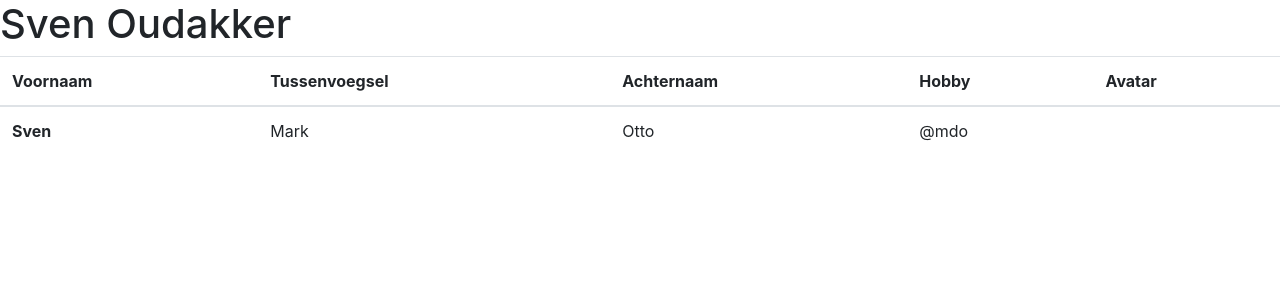
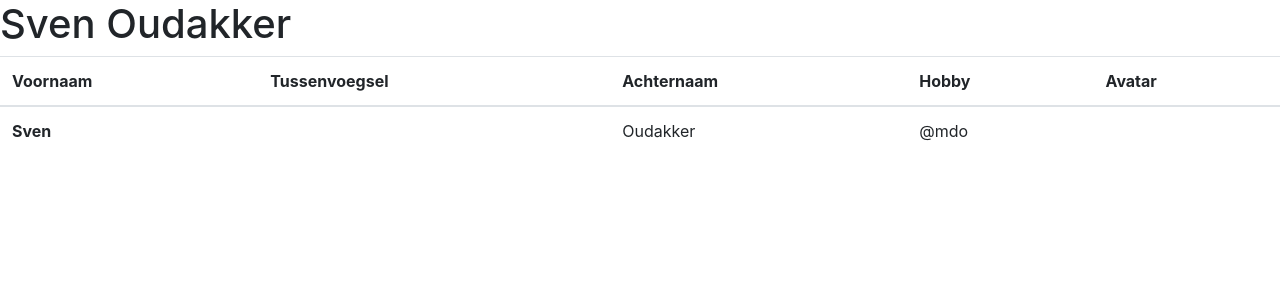
Before and after one commit to rra-am1a-2018/proeftoets-am1a, a PHP site: page /sven_webdevsven.php in a window 1280 px wide. Shown: the top 300 px of the page. Run offline with PHP 8.4, Linux system fonts and the light colour scheme.

Commit message:
achternaam

```diff
--- a/sven_webdevsven.php
+++ b/sven_webdevsven.php
@@ -26,8 +26,8 @@
   <tbody>
     <tr>
       <th scope="row">Sven</th>
-      <td>Mark</td>
-      <td>Otto</td>
+      <td></td>
+      <td>Oudakker</td>
       <td>@mdo</td>
       <td>    </td>
     </tr>
```
